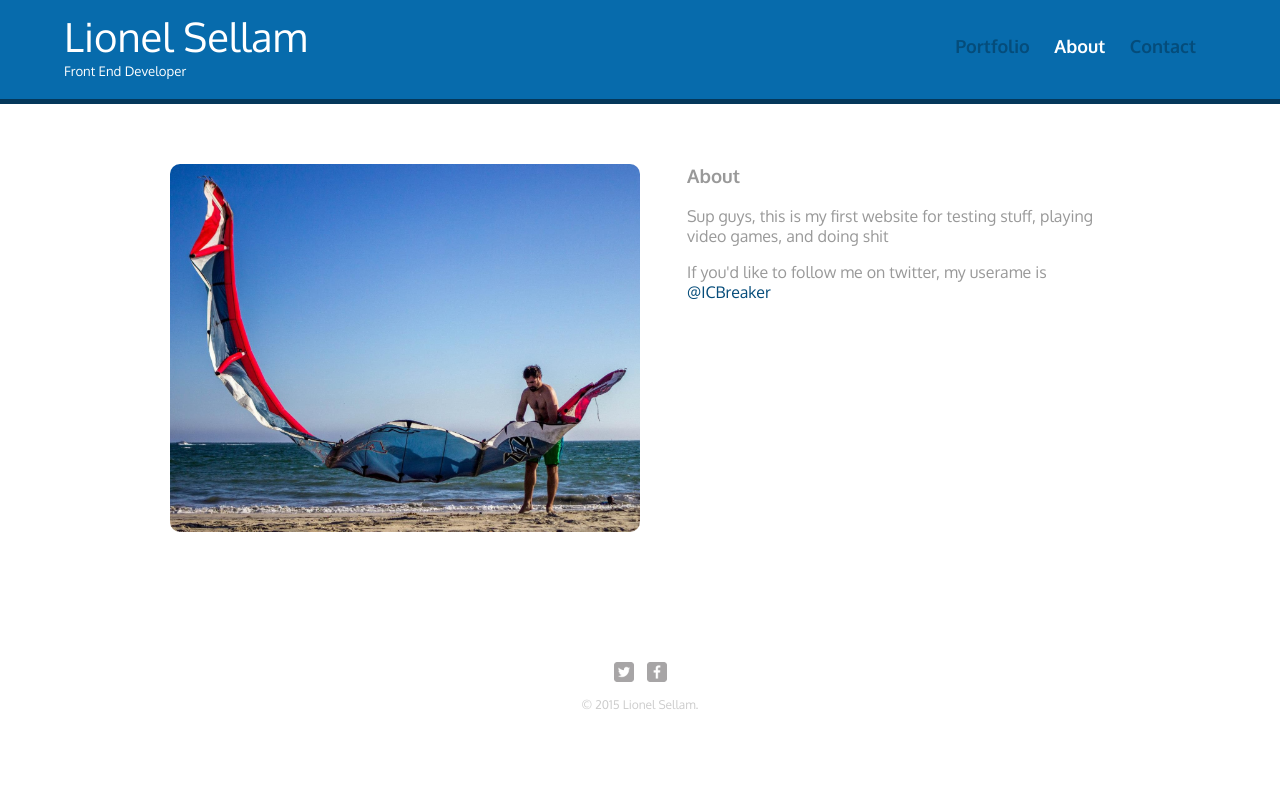
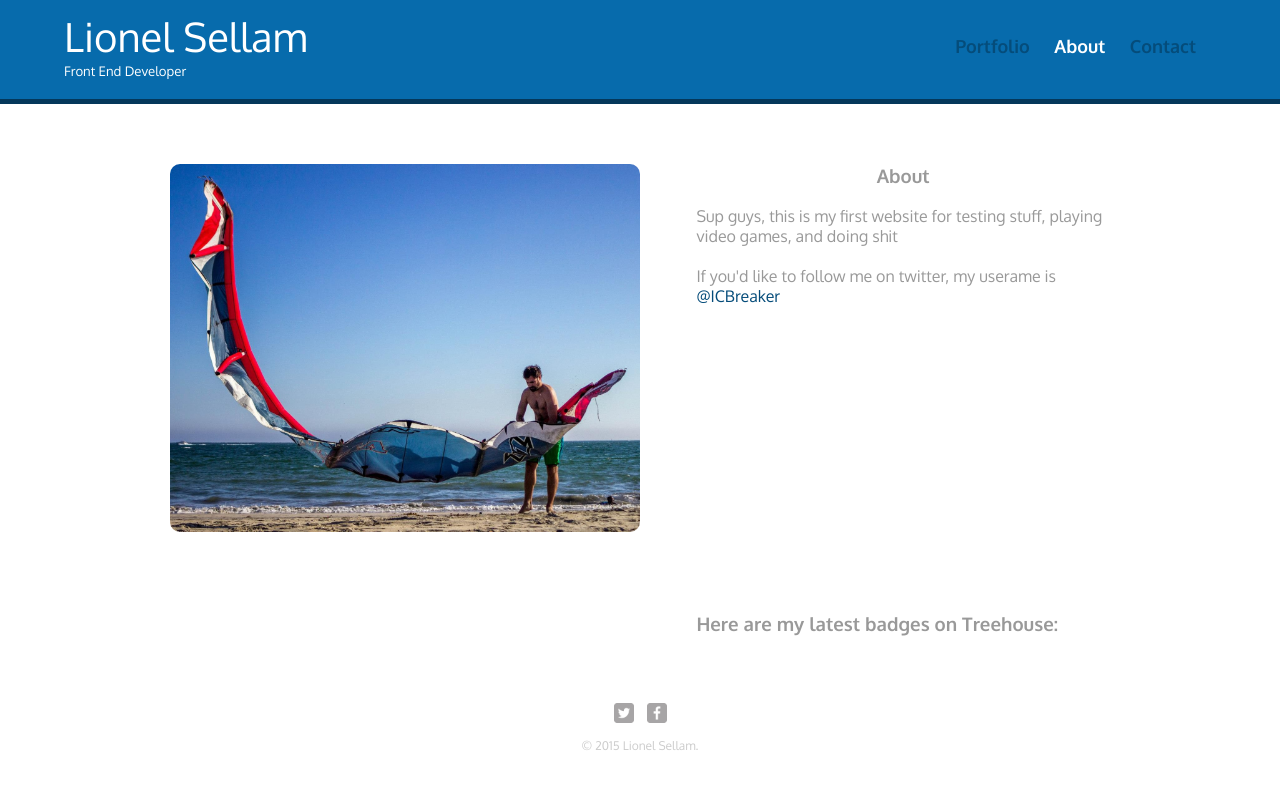
Before and after one commit to ICBreakerLA/LSwebsite, a PHP site: page /about.html in a window 1280 px wide. Run offline with PHP 8.4, Linux system fonts and the light colour scheme; some libraries are stand-ins or nearby versions.

Commit message:
Refined the CSS for the about.html to display on full responsive

```diff
--- a/src/about.html
+++ b/src/about.html
@@ -28,15 +28,21 @@
 </header>
 <div id="wrapper">
     <section>
-        <img src="img/lionel.jpg" alt="Photograph of some random dude" class="profile-photo">
-        <h3>About</h3>
-        <p> Sup guys, this is my first website for testing stuff, playing video games, and doing shit</p>
-        <p> If you'd like to follow me on twitter, my userame is <a href="http://twitter.com/icbreaker">@ICBreaker</a></p>
+        <div class="about">
+            <img src="img/lionel.jpg" alt="Photograph of some random dude" class="profile-photo">
+            <div class="wrapAbout">
+                <h3>About</h3>
+                <p> Sup guys, this is my first website for testing stuff, playing video games, and doing shit <br><br>
+                    If you'd like to follow me on twitter, my userame is <a href="http://twitter.com/icbreaker">@ICBreaker</a>
+                </p>
+            </div>
+        </div>
     </section>
     <section>
-        <div class="badgesTreehouse">
+        <h3 class="latestBadges">Here are my latest badges on Treehouse:</h3>
+            <div class="badgesTreehouse">
 
-        </div>
+            </div>
     </section>
     <footer>
         <a href="http://twitter.com/icbreaker"><img src="img/twitter-wrap.png" alt="Twitter Logo" class="social-icon"></a>
--- a/src/css/main.css
+++ b/src/css/main.css
@@ -194,6 +194,13 @@ PAGE: PORTFOLIO
 /*********************
 PAGE: ABOUT
 **********************/
+.about h3 {
+    text-align: center;
+}
+
+.latestBadges {
+    text-align: center;
+}
 
 .profile-photo {
     display: block;
@@ -204,7 +211,7 @@ PAGE: ABOUT
 
 ul {
     margin: 0;
-    padding: 0;
+    padding-left: 5%;
     list-style: none;
 }
 
@@ -349,10 +356,18 @@ nav a.selected, nav a:hover {
 
     .profile-photo {
         float: left;
-        margin: 0 5% 80px 0;
+        margin: 0 6% 80px 0;
     }
 
+    .latestBadges {
+        display: inline-block;
+    }
 
+    .badgesImg {
+        float: left;
+        margin: 2.5%;
+        width: 40%;
+    }
 
 }
 
@@ -398,5 +413,28 @@ nav a.selected, nav a:hover {
         margin-bottom: 60px;
     }
 
+    /*********************
+    PAGE: ABOUT
+    **********************/
+    .wrapAbout {
+        margin-bottom: 32%;
+    }
+
+    .about {
+        padding-bottom: 5px;
+    }
+
+    .profile-photo {
+        float: left;
+        margin: 0 6% 80px 0;
+        width: 60%;
+    }
+
+    .badgesImg {
+        float: left;
+        margin: 0;
+        width: 32%;
+    }
+
 
 }
```
